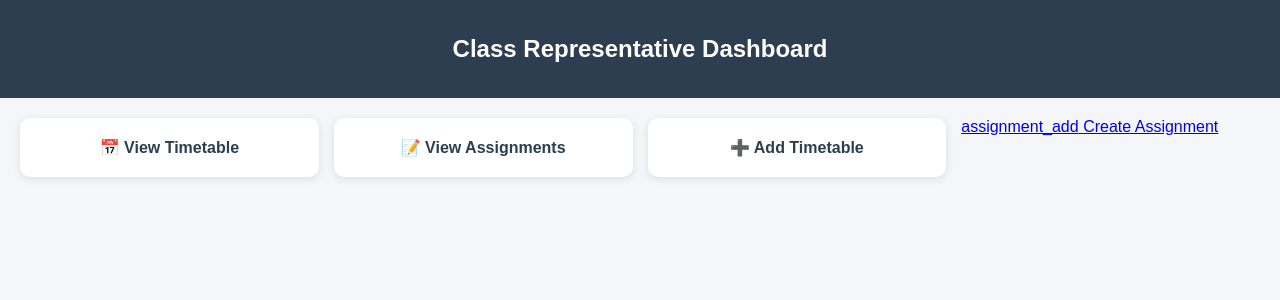
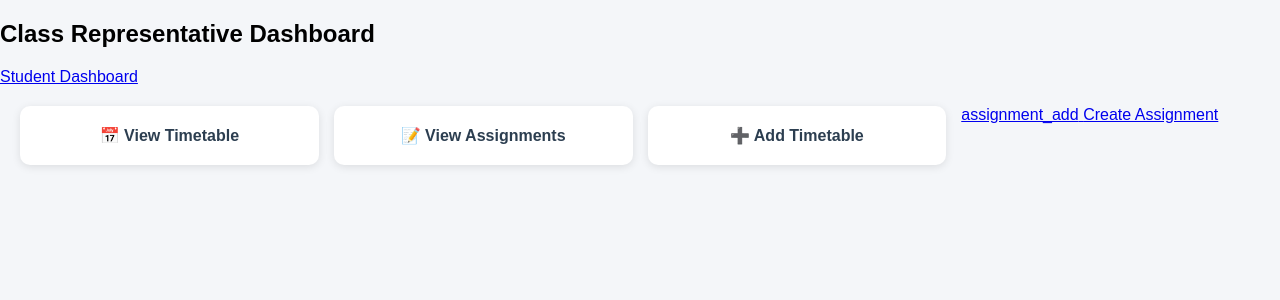
Before and after one commit to Rasika28-cs/Smart-Academic-System, a Django app: page /cr-dashboard/ in a window 1280 px wide. Shown: the top 300 px of the page. Run offline with Django 4.2, Linux system fonts and the light colour scheme; a user stored in the database is signed in.

Commit message:
Allow CR users to access student dashboard via navigation button

```diff
--- a/attendance/templates/cr_dashboard.html
+++ b/attendance/templates/cr_dashboard.html
@@ -47,10 +47,13 @@
 
 <body>
 
-<div class="header">
+<div class="d-flex justify-content-between align-items-center mb-3">
     <h2>Class Representative Dashboard</h2>
+
+    <a href="{% url 'student_dashboard' %}" class="btn btn-primary">
+        Student Dashboard
+    </a>
 </div>
-
 <div class="container">
 
     <div class="card">
```
Also changed, not shown: attendance/db.sqlite3.
